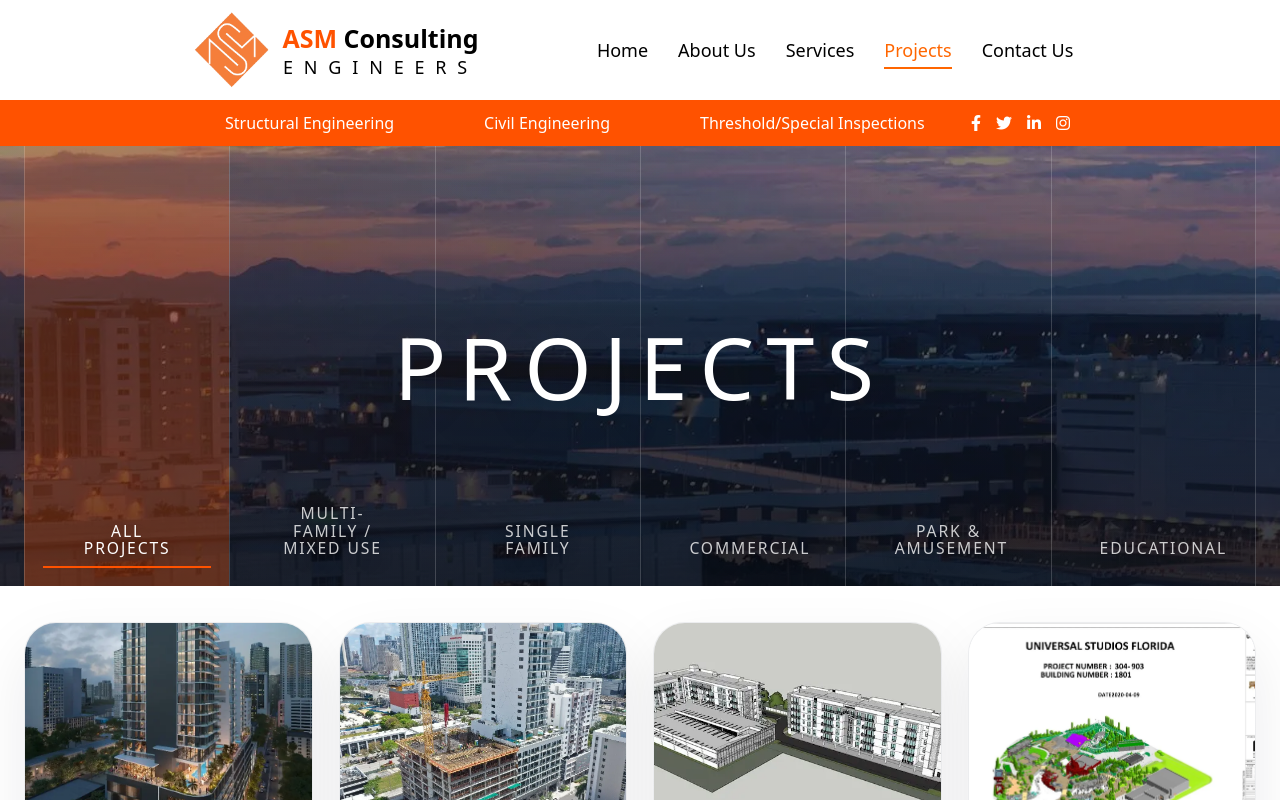
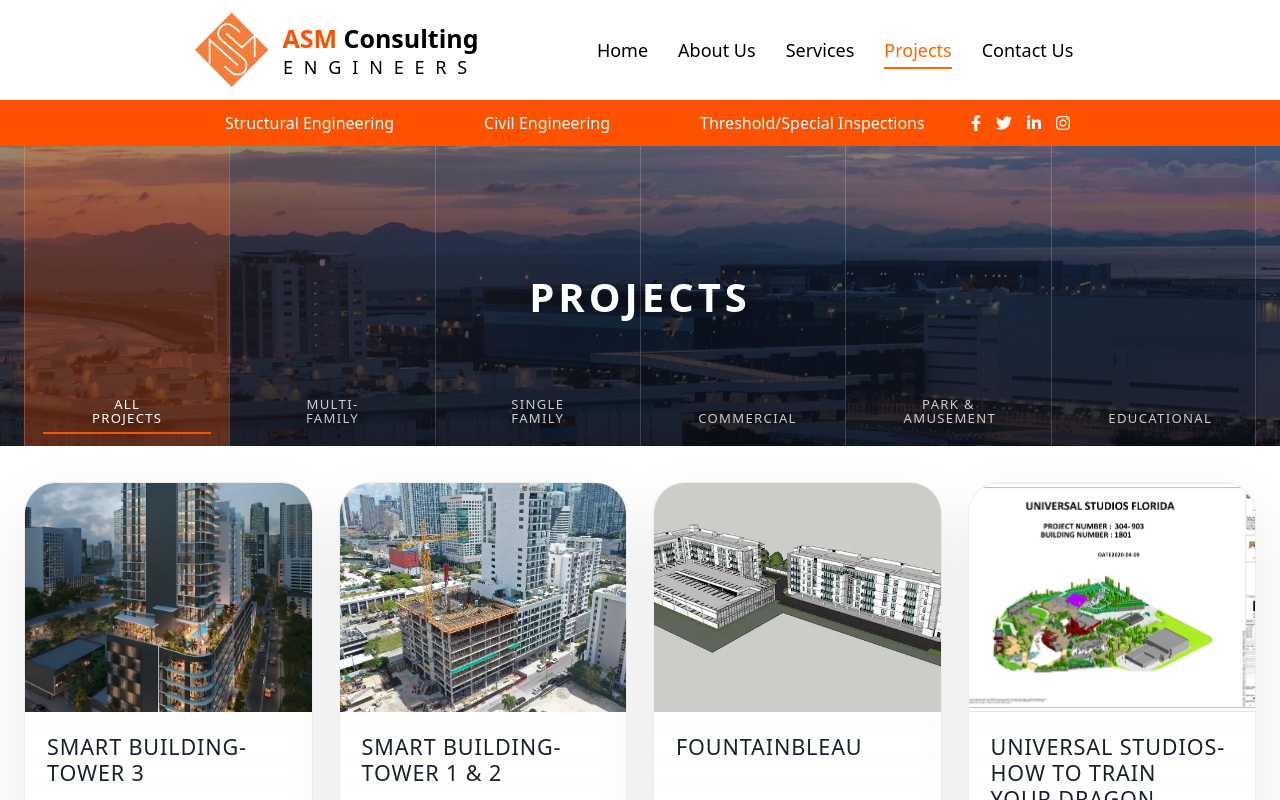
Before and after one commit to Yoryoboy/asm-website, a React (Vite) app: page /projects in a window 1280 px wide. Shown: the top 800 px of the page. Built offline with nearby package versions, Linux system fonts and the light colour scheme.

Commit message:
Add home mode to Gallery component with radio button filtering and reduce ProjectsHero height

```diff
--- a/src/components/Gallery.jsx
+++ b/src/components/Gallery.jsx
@@ -1,19 +1,53 @@
+/* eslint-disable react/prop-types */
+import { useMemo, useState } from "react";
+import { useSearchParams } from "react-router-dom";
 import GalleryItem from "./GalleryItem";
+import RadioButtons from "./RadioButtons";
 import {
+  ALL_PROJECTS_CATEGORY,
+  PROJECT_CATEGORIES,
   getCategorySlugFromParam,
   getProjectsForCategory,
+  projectsCatalog,
 } from "../utils/projectsCatalog";
-import { useSearchParams } from "react-router-dom";
 
 import styles from "./Gallery.module.css";
 
-function Gallery() {
+function Gallery({ mode = "projects" }) {
   const [searchParams] = useSearchParams();
-  const activeCategory = getCategorySlugFromParam(searchParams.get("category"));
-  const filteredProjects = getProjectsForCategory(activeCategory);
+  const [homeCategory, setHomeCategory] = useState(ALL_PROJECTS_CATEGORY.slug);
+  const activeCategory =
+    mode === "projects"
+      ? getCategorySlugFromParam(searchParams.get("category"))
+      : homeCategory;
+  const filteredProjects =
+    mode === "projects"
+      ? getProjectsForCategory(activeCategory)
+      : activeCategory === ALL_PROJECTS_CATEGORY.slug
+        ? projectsCatalog
+        : projectsCatalog.filter((project) => project.category.slug === activeCategory);
+  const homeFilterOptions = useMemo(
+    () => [
+      { label: "All", value: ALL_PROJECTS_CATEGORY.slug },
+      ...PROJECT_CATEGORIES.map((category) => ({
+        label: category.label,
+        value: category.slug,
+      })),
+    ],
+    []
+  );
 
   return (
     <section className={styles.galleryContainer}>
+      {mode === "home" ? (
+        <div className={styles.homeFilter}>
+          <RadioButtons
+            options={homeFilterOptions}
+            defaultValue={ALL_PROJECTS_CATEGORY.slug}
+            onFilterChange={setHomeCategory}
+          />
+        </div>
+      ) : null}
       <div className={styles.gallery}>
         {filteredProjects.map((project) => (
           <GalleryItem
--- a/src/components/Gallery.module.css
+++ b/src/components/Gallery.module.css
@@ -2,6 +2,11 @@
   width: 100%;
   margin: 0 auto;
   padding: 36px 24px 96px;
+}
+
+.homeFilter {
+  width: min(1480px, 100%);
+  margin: 0 auto 26px;
 }
 
 .gallery {
@@ -29,6 +34,10 @@
     padding: 32px 16px 72px;
   }
 
+  .homeFilter {
+    margin-bottom: 20px;
+  }
+
   .gallery {
     grid-template-columns: minmax(0, 1fr);
   }
--- a/src/components/ProjectsHero.module.css
+++ b/src/components/ProjectsHero.module.css
@@ -2,7 +2,7 @@
   --project-accent: #ff5200;
   --project-dark: #152033;
   position: relative;
-  min-height: 440px;
+  min-height: 300px;
   background-size: cover;
   background-position: center 42%;
   overflow: hidden;
@@ -20,7 +20,7 @@
   position: relative;
   z-index: 1;
   width: min(1480px, 100%);
-  min-height: 440px;
+  min-height: 300px;
   margin: 0 auto;
   padding: 0 24px;
 }
@@ -39,7 +39,7 @@
   flex-direction: column;
   align-items: center;
   justify-content: flex-end;
-  padding: 42px 18px 28px;
+  padding: 32px 18px 20px;
   border: 0;
   border-left: 1px solid rgba(255, 255, 255, 0.18);
   background: linear-gradient(
@@ -63,7 +63,7 @@
 .categoryPanel::after {
   content: "";
   position: absolute;
-  inset: auto 18px 18px 18px;
+  inset: auto 18px 12px 18px;
   height: 2px;
   background: rgba(255, 255, 255, 0.2);
   transform: scaleX(0);
@@ -77,9 +77,9 @@
   max-width: 12ch;
   text-align: center;
   font-family: inherit;
-  font-size: 0.98rem;
+  font-size: 0.82rem;
   font-weight: 500;
-  letter-spacing: 0.12em;
+  letter-spacing: 0.1em;
   line-height: 1.12;
   text-transform: uppercase;
   text-shadow: 0 8px 18px rgba(7, 10, 18, 0.28);
@@ -118,20 +118,20 @@
 
 .titleBlock h1 {
   font-family: inherit;
-  font-size: clamp(3rem, 7vw, 5.4rem);
-  font-weight: 500;
+  font-size: 40px;
+  font-weight: 700;
   text-transform: uppercase;
-  letter-spacing: 0.14em;
+  letter-spacing: 0.1em;
   text-shadow: 0 16px 40px rgba(7, 10, 18, 0.28);
 }
 
 @media (max-width: 980px) {
   .projectsHero {
-    min-height: 520px;
+    min-height: 360px;
   }
 
   .heroInner {
-    min-height: 520px;
+    min-height: 360px;
   }
 
   .categoryGrid {
@@ -156,11 +156,11 @@
 
 @media (max-width: 640px) {
   .projectsHero {
-    min-height: 480px;
+    min-height: 320px;
   }
 
   .heroInner {
-    min-height: 480px;
+    min-height: 320px;
     padding: 0 14px;
   }
 
@@ -169,6 +169,7 @@
   }
 
   .titleBlock h1 {
+    font-size: 30px;
     letter-spacing: 0.1em;
   }
 }
--- a/src/components/RadioButtons.jsx
+++ b/src/components/RadioButtons.jsx
@@ -1,11 +1,13 @@
 /* eslint-disable react/prop-types */
 import { Radio, ConfigProvider } from "antd";
 
-function RadioButtons({ onFilterChange }) {
-  const options = [
+function RadioButtons({ onFilterChange, options, defaultValue = "all" }) {
+  const filterOptions =
+    options ??
+    [
       {
         label: "All",
-      value: "All",
+        value: "all",
       },
       {
         label: "Type 1",
@@ -38,8 +40,8 @@
     >
       <Radio.Group
         block
-        options={options}
-        defaultValue="All"
+        options={filterOptions}
+        defaultValue={defaultValue}
         optionType="button"
         onChange={handleChange}
       />
--- a/src/pages/Home/GallerySection.jsx
+++ b/src/pages/Home/GallerySection.jsx
@@ -6,7 +6,7 @@
   return (
     <section>
       <h1 className={styles.ourProjects}>our projects</h1>
-      <Gallery />
+      <Gallery mode="home" />
     </section>
   );
 }
--- a/src/utils/projectsCatalog.js
+++ b/src/utils/projectsCatalog.js
@@ -17,7 +17,7 @@
     slug: "multi-family",
     value: "MULTI-FAMILY",
     label: "Multi-Family",
-    heroLabel: "Multi-Family / Mixed Use",
+    heroLabel: "Multi-Family",
   },
   {
     slug: "single-family",
```
Lines whose indentation alone changed are shown as unchanged.
